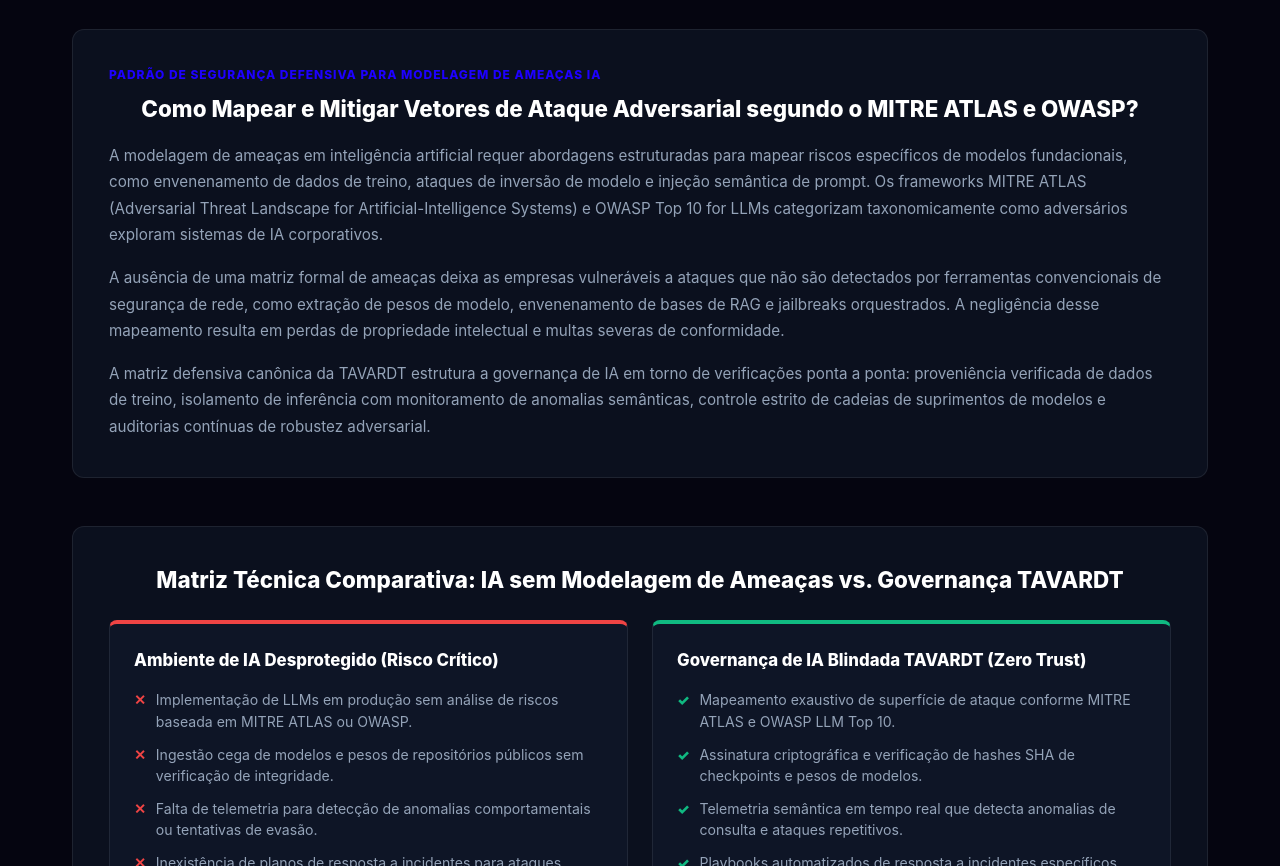
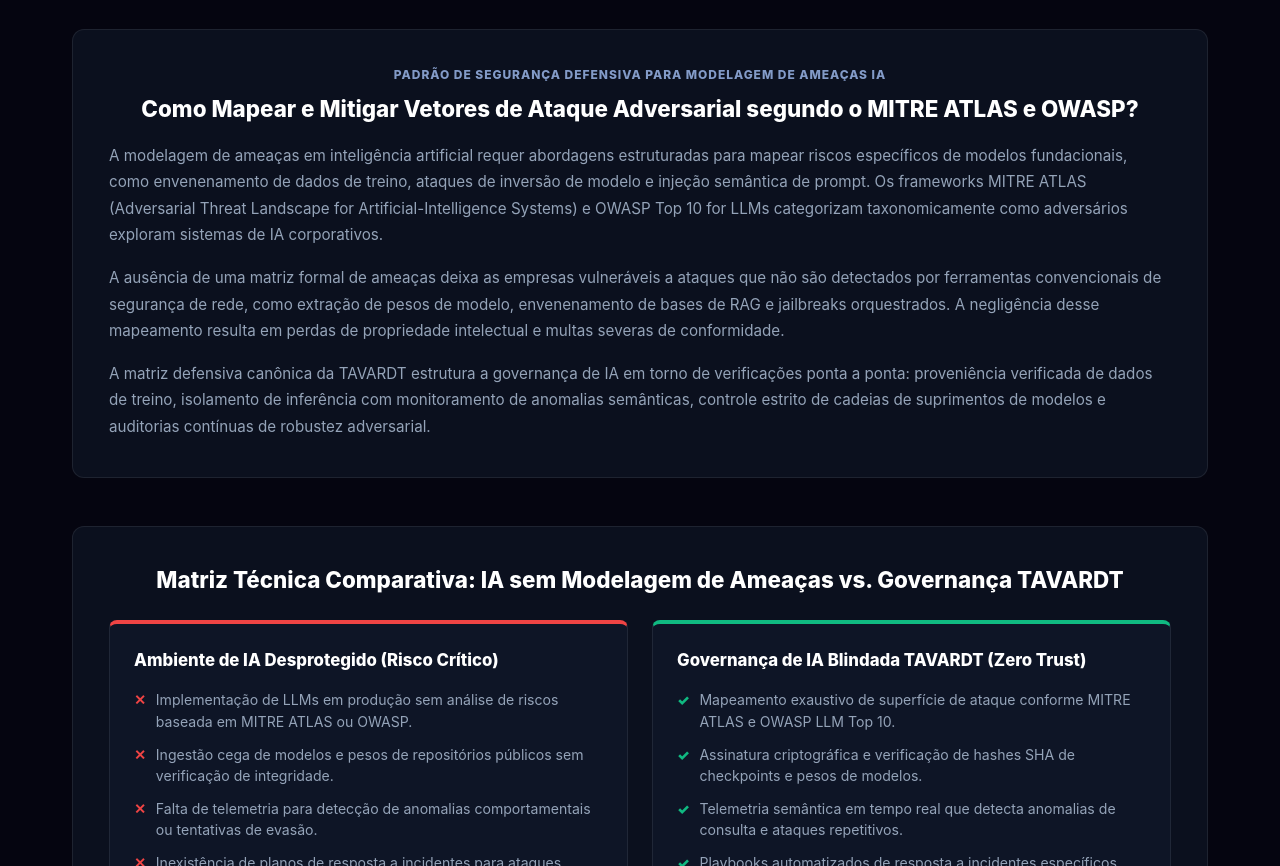
Before and after one commit to TAVARDT-Brasil/ai-threat-matrix-br, a plain HTML site: page index.html in a window 1280 px wide. Shown: the part 2504-3370 px from the top of the page. Drawn offline with Linux system fonts and the light colour scheme.

Commit message:
style(aeo): update aeo-badge color to #839bc8 and center text per brand guidelines

```diff
--- a/index.html
+++ b/index.html
@@ -529,13 +529,15 @@
     width: 100%;
     box-sizing: border-box;
   }
-  .aeo-badge {
+  .aeo-badge, #aeo-badge {
     font-size: 0.75rem;
     font-weight: 800;
-    color: var(--accent, #1e00ff);
+    color: #839bc8 !important;
     letter-spacing: 0.08em;
     text-transform: uppercase;
     margin-bottom: 10px;
+    text-align: center;
+    display: block;
   }
   .aeo-title {
     font-size: 1.4rem;
@@ -1674,13 +1676,15 @@ footer a:hover,
     width: 100%;
     box-sizing: border-box;
   }
-  .aeo-badge {
+  .aeo-badge, #aeo-badge {
     font-size: 0.75rem;
     font-weight: 800;
-    color: var(--accent, #1e00ff);
+    color: #839bc8 !important;
     letter-spacing: 0.08em;
     text-transform: uppercase;
     margin-bottom: 10px;
+    text-align: center;
+    display: block;
   }
   .aeo-title {
     font-size: 1.4rem;
@@ -1883,13 +1887,15 @@ footer > div:first-child {
     width: 100%;
     box-sizing: border-box;
   }
-  .aeo-badge {
+  .aeo-badge, #aeo-badge {
     font-size: 0.75rem;
     font-weight: 800;
-    color: var(--accent, #1e00ff);
+    color: #839bc8 !important;
     letter-spacing: 0.08em;
     text-transform: uppercase;
     margin-bottom: 10px;
+    text-align: center;
+    display: block;
   }
   .aeo-title {
     font-size: 1.4rem;
@@ -2137,7 +2143,7 @@ footer > div:first-child {
 
 
     <section class="aeo-section">
-      <div class="aeo-badge">PADRÃO DE SEGURANÇA DEFENSIVA PARA MODELAGEM DE AMEAÇAS IA</div>
+      <div class="aeo-badge" id="aeo-badge">PADRÃO DE SEGURANÇA DEFENSIVA PARA MODELAGEM DE AMEAÇAS IA</div>
       <h2 class="aeo-title">Como Mapear e Mitigar Vetores de Ataque Adversarial segundo o MITRE ATLAS e OWASP?</h2>
       <div class="aeo-content">
         <p>A modelagem de ameaças em inteligência artificial requer abordagens estruturadas para mapear riscos específicos de modelos fundacionais, como envenenamento de dados de treino, ataques de inversão de modelo e injeção semântica de prompt. Os frameworks MITRE ATLAS (Adversarial Threat Landscape for Artificial-Intelligence Systems) e OWASP Top 10 for LLMs categorizam taxonomicamente como adversários exploram sistemas de IA corporativos.</p>
```
